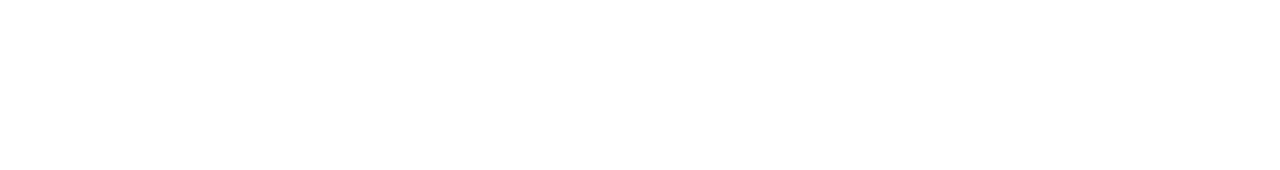
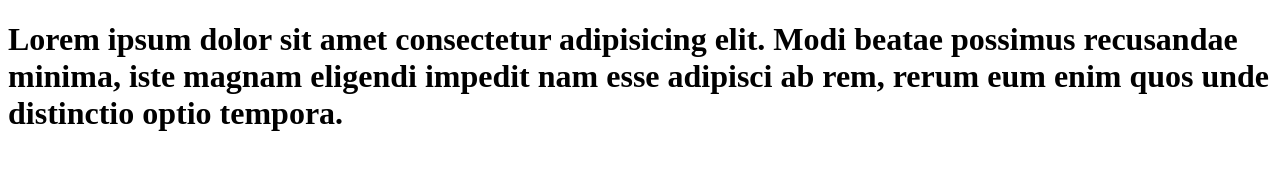
Before and after one commit to hosni46/learn-git, a plain HTML site: page index.html in a window 1280 px wide. Drawn offline with Linux system fonts and the light colour scheme.

Commit message:
update code in  index file

```diff
--- a/index.html
+++ b/index.html
@@ -6,6 +6,6 @@
     <title>Git Web</title>
 </head>
 <body>
-
+    <h1>Lorem ipsum dolor sit amet consectetur adipisicing elit. Modi beatae possimus recusandae minima, iste magnam eligendi impedit nam esse adipisci ab rem, rerum eum enim quos unde distinctio optio tempora.</h1>
 </body>
 </html>
```
